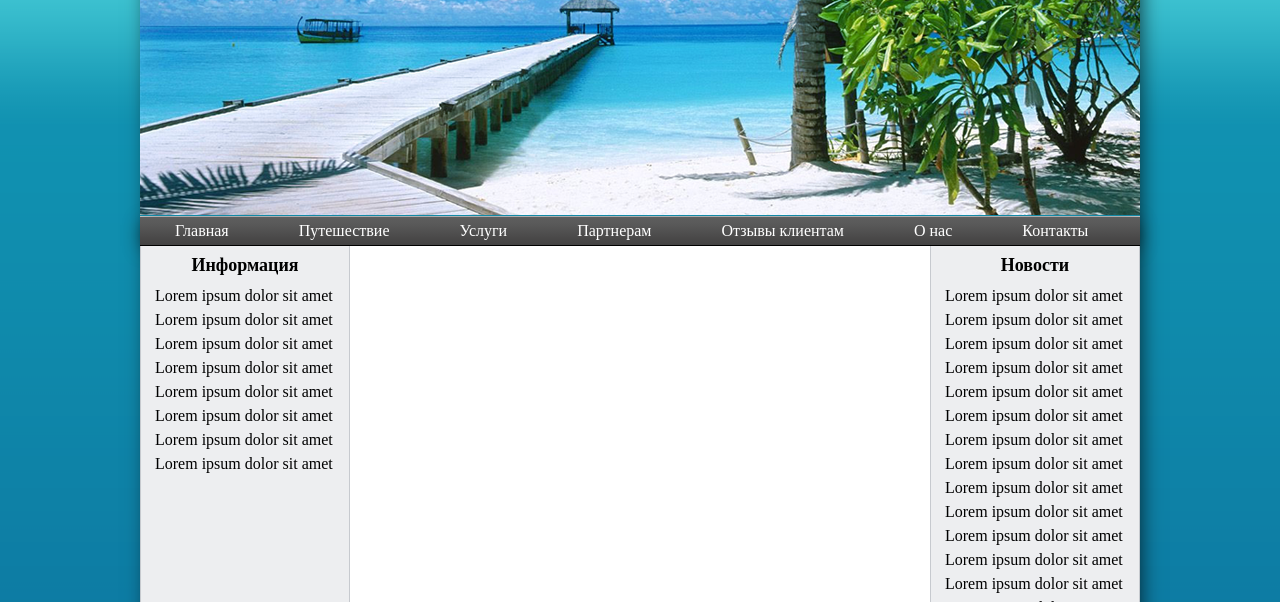
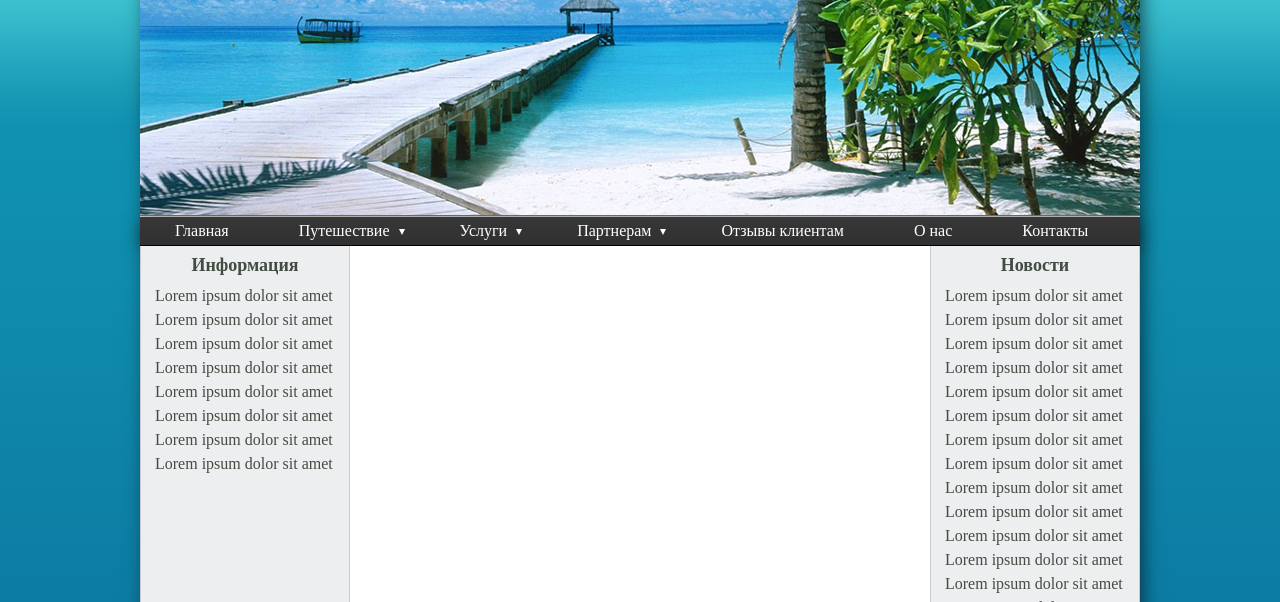
Before and after one commit to Denys-koz/Homework-4, a plain HTML site: page index.html in a window 1280 px wide. Shown: the part 198-800 px from the top of the page. Drawn offline with Linux system fonts and the light colour scheme.

Commit message:
change heder and ul

```diff
--- a/css/style.css
+++ b/css/style.css
@@ -84,11 +84,11 @@ header a {
 }
 
 ul.menu {
-	background: #5e5e5e; /* Old browsers */
-	background: -moz-linear-gradient(top,  #5e5e5e 0%, #595959 26%, #494848 77%, #444343 100%); /* FF3.6-15 */
-	background: -webkit-linear-gradient(top,  #5e5e5e 0%,#595959 26%,#494848 77%,#444343 100%); /* Chrome10-25,Safari5.1-6 */
-	background: linear-gradient(to bottom,  #5e5e5e 0%,#595959 26%,#494848 77%,#444343 100%); /* W3C, IE10+, FF16+, Chrome26+, Opera12+, Safari7+ */
-	filter: progid:DXImageTransform.Microsoft.gradient( startColorstr='#5e5e5e', endColorstr='#444343',GradientType=0 ); /* IE6-9 */
+	background: rgb(55,55,55); /* Old browsers */
+	background: -webkit-linear-gradient(rgba(55,55,55,1) 0%, rgba(48,48,48,1) 100%);
+	background: -o-linear-gradient(rgba(55,55,55,1) 0%, rgba(48,48,48,1) 100%);
+	background: linear-gradient(rgba(55,55,55,1) 0%, rgba(48,48,48,1) 100%); /* FF3.6-15 */ /* Chrome10-25,Safari5.1-6 */ /* W3C, IE10+, FF16+, Chrome26+, Opera12+, Safari7+ */
+	filter: progid:DXImageTransform.Microsoft.gradient( startColorstr='#373737', endColorstr='#303030',GradientType=0 ); /* IE6-9 */
     list-style: none;
     font-size: 16px;
     border-bottom: 1px solid black;
@@ -144,6 +144,17 @@ ul.menu > li:hover > ul.submenu {
     display: block;
 }
 
+.triangle {
+	width: 0;
+	height: 0;
+	border-left: 3px solid transparent;
+	border-right: 3px solid transparent;
+	border-top: 6px solid white;
+	position: absolute;
+	top: 12px;
+	right: 20px;
+}
+
 .content{
 	background: url(../img/content-fon.png) repeat-y;
 	float: left;
@@ -162,12 +173,14 @@ ul.menu > li:hover > ul.submenu {
 .content p{
 	line-height: 24px;
 	padding:  0 15px;
+	color: #424c43;
 }
 
 h2{
 	font-size:18px;
 	text-align: center;
 	padding: 10px;
+	color: #424c43;
 }
 
 .copyright p{
--- a/index.html
+++ b/index.html
@@ -59,7 +59,8 @@
 				<nav>
 					<ul class="menu">
 						<li><a href="">Главная</a></li>
-						<li><a href="">Путешествие</a>
+						<li><a href="">Путешествие </a>
+							<div class="triangle"></div>
 							<ul class="submenu">
 								<li><a href="">Путешествие 1</a></li>
 								<li><a href="">Путешествие 2</a></li>
@@ -69,6 +70,7 @@
 							</ul>
 						</li>
 						<li><a href="">Услуги</a>
+						<div class="triangle"></div>
 							<ul class="submenu">
 								<li><a href="">Услуга 1</a></li>
 								<li><a href="">Услуга 2</a></li>
@@ -78,6 +80,7 @@
 							</ul>
 						</li>
 						<li><a href="">Партнерам</a>
+						<div class="triangle"></div>
 							<ul class="submenu">
 								<li><a href="">Сотрудничество 1</a></li>
 								<li><a href="">Сотрудничество 2</a></li>
```
